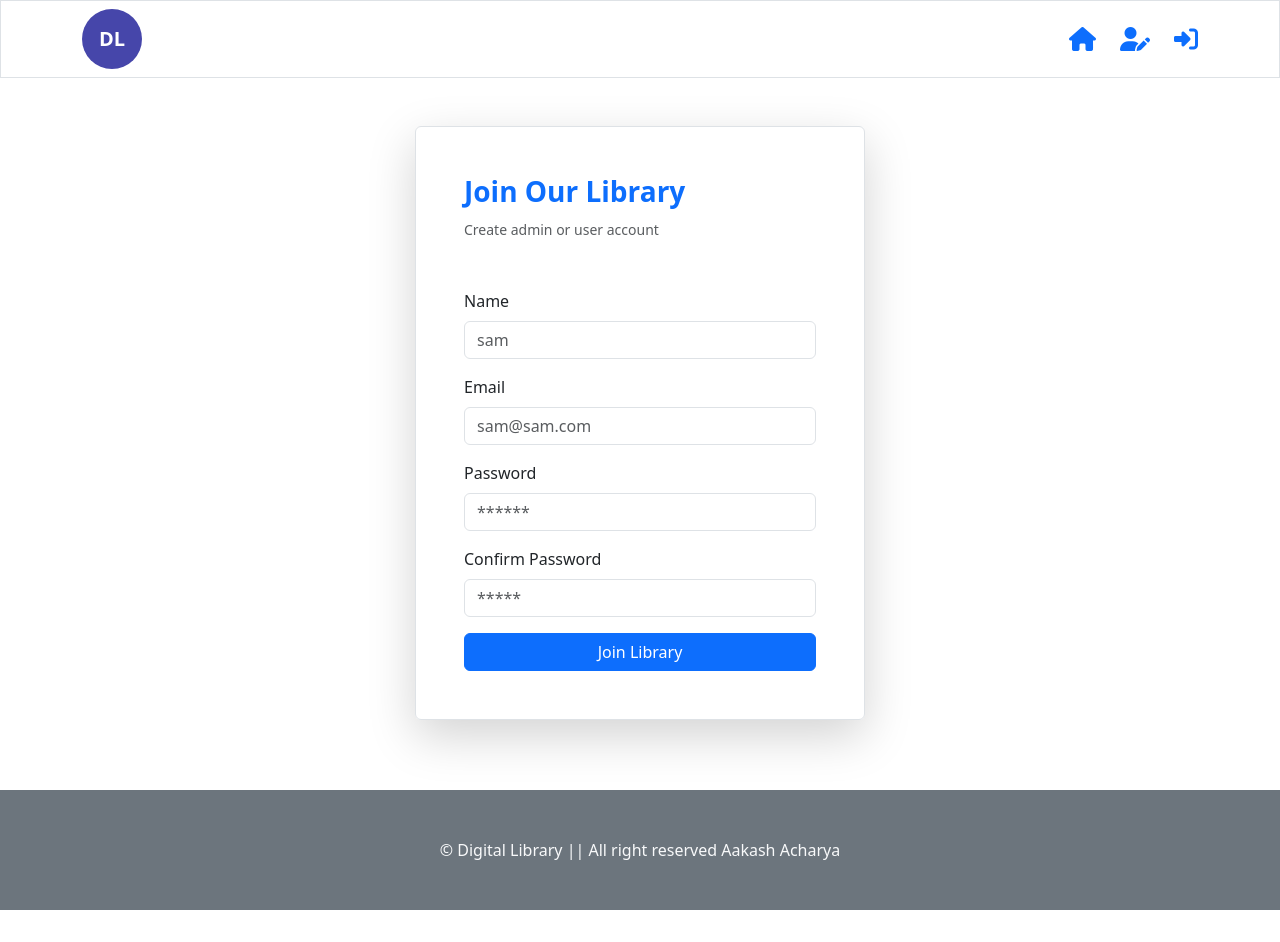
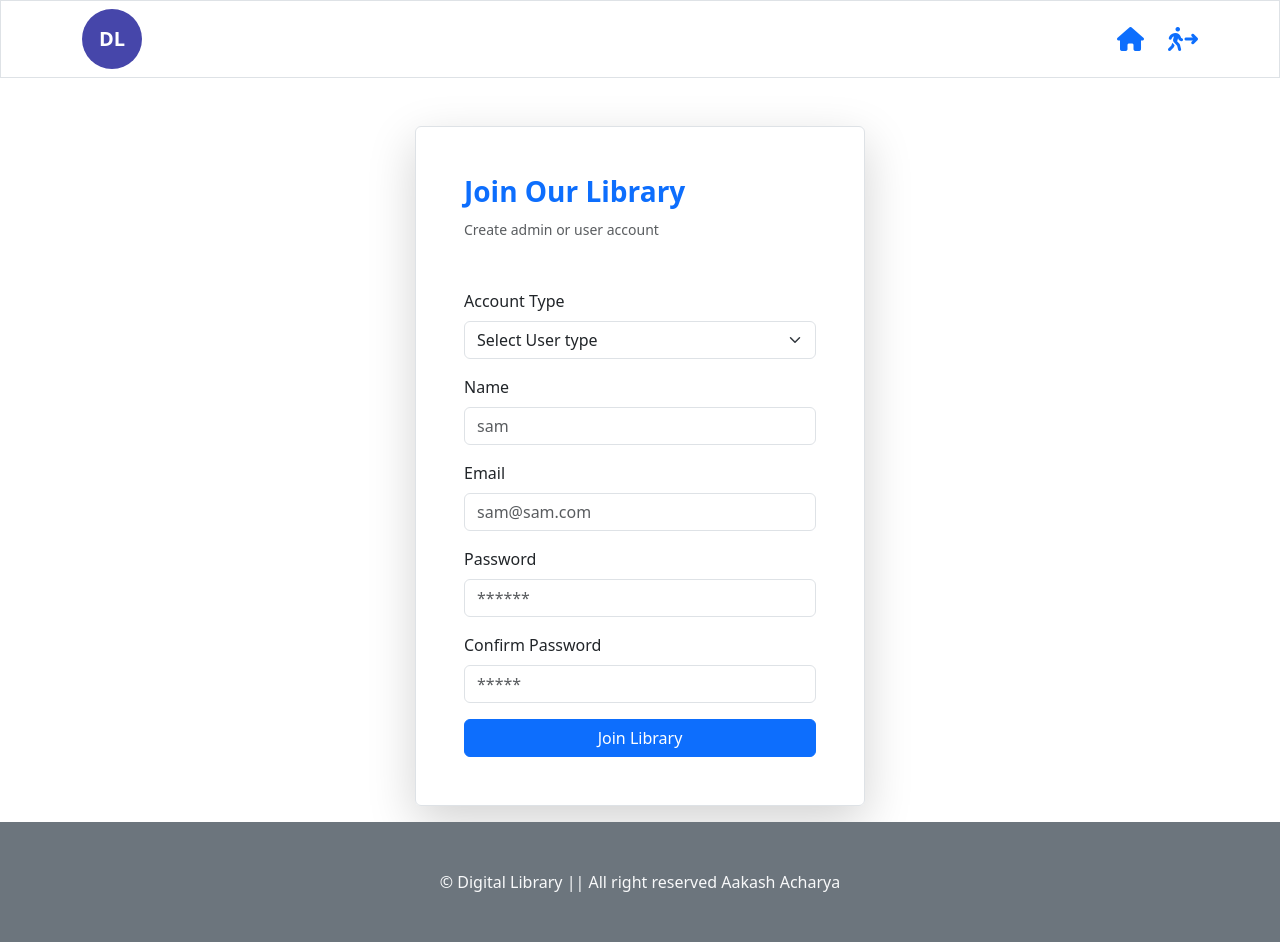
Before and after one commit to get-aakash/digital-library, a React (Create React App) app: page /signup in a window 1280 px wide. Before the commit the page ends 910 px from the top, so only its background shows below. Built offline with nearby package versions, Linux system fonts and the light colour scheme; no server answers; sample sign-in values are in the browser's storage.

Commit message:
signup and signin

```diff
--- a/package.json
+++ b/package.json
@@ -12,6 +12,7 @@
     "react": "^18.2.0",
     "react-bootstrap": "^2.10.0",
     "react-dom": "^18.2.0",
+    "react-redux": "^9.1.1",
     "react-router-dom": "^6.22.0",
     "react-scripts": "5.0.1",
     "react-toastify": "^10.0.5",
--- a/src/App.js
+++ b/src/App.js
@@ -10,8 +10,20 @@ import NewBook from './pages/books/NewBook';
 import BorrowHistory from './pages/borrow-history/BorrowHistory';
 import 'react-toastify/dist/ReactToastify.css';
 import { ToastContainer, toast } from 'react-toastify';
+import PrivateRoute from './components/private-route/PrivateRoute';
+import { onAuthStateChanged } from 'firebase/auth';
+import { useDispatch } from 'react-redux';
+import { setUser } from './pages/signup-signin/userSlice';
+import { auth } from './firebase-config/firebaseConfig';
 
 function App() {
+  const dispatch = useDispatch()
+  onAuthStateChanged(auth, (user)=>{
+  const obj = {
+    uid: user?.uid,
+    email:user?.email,
+    dispalayName:user?.displayName}
+    dispatch(setUser(obj))})
   return (
     <div className="App">
       <Routes>
@@ -23,7 +35,14 @@ function App() {
 
         {/* {private routes} */}
 
-        <Route path='dashboard' element = {<Dashboard />} />
+        <Route
+        path='dashboard'
+        element = {
+        <PrivateRoute>
+          <Dashboard />
+        </PrivateRoute>
+      }
+      />
         <Route path='admin/books' element = {<BookList />} />
         <Route path='admin/new' element = {<NewBook />} />
         <Route path='borrow-history' element = {<BorrowHistory />} />
--- a/src/components/layout/Header.js
+++ b/src/components/layout/Header.js
@@ -1,11 +1,21 @@
+import { signOut } from 'firebase/auth';
 import React from 'react'
 import Container from 'react-bootstrap/Container';
 import Nav from 'react-bootstrap/Nav';
 import Navbar from 'react-bootstrap/Navbar';
 import NavDropdown from 'react-bootstrap/NavDropdown';
 import { Link } from 'react-router-dom';
+import { auth } from '../../firebase-config/firebaseConfig';
+import { toast } from 'react-toastify';
+import { useSelector } from 'react-redux';
 
 const Header = () => {
+  const {user} = useSelector(state=>state.user)
+  const handleOnLogout = ()=>{
+    signOut(auth).then(()=>{
+      toast.success("Signout successfully")
+    }).catch(error=>toast.error(error.message))
+  }
   return (
     <Navbar expand="md border" bg='none' >
       <Container>
@@ -14,8 +24,11 @@ const Header = () => {
         <Navbar.Collapse id="basic-navbar-nav">
           <Nav className="ms-auto gap-4 fs-4">
           <Link to="/" title='Home'><i class="fa-solid fa-house"></i></Link>
-            <Link to="/signup" title='SignUp'><i className="fa-solid fa-user-pen"></i></Link>
+{user?.uid ? <Link to='#' onClick={handleOnLogout} title='SignOut'><i class="fa-solid fa-person-walking-arrow-right"></i></Link>:(<>
+  <Link to="/signup" title='SignUp'><i className="fa-solid fa-user-pen"></i></Link>
             <Link to="/signin" title='SignIn'><i className="fa-solid fa-right-to-bracket"></i></Link>
+</>)}
+
 
 
           </Nav>
--- a/src/components/layout/home/Hero.js
+++ b/src/components/layout/home/Hero.js
@@ -7,8 +7,9 @@ function DarkVariantExample() {
     <Carousel data-bs-theme="dark" >
       <Carousel.Item interval={1000}>
         <img
-          className="d-block w-100 h-25"
+          className="d-block w-100 "
           src={image1}
+          style={{ height: "500px" }}
           alt="First slide"
         />
         <Carousel.Caption>
@@ -20,8 +21,9 @@ function DarkVariantExample() {
       </Carousel.Item>
       <Carousel.Item interval={1000}>
         <img
-          className="d-block w-100 h-25"
+          className="d-block w-100 "
           src={image2}
+          style={{ height: "500px" }}
           alt="Second slide"
         />
         <Carousel.Caption >
@@ -31,8 +33,9 @@ function DarkVariantExample() {
       </Carousel.Item>
       <Carousel.Item interval={1000}>
         <img
-          className="d-block w-100 h-25"
+          className="d-block w-100 "
           src={image3}
+          style={{ height: "500px" }}
           alt="Third slide"
         />
         <Carousel.Caption>
--- /dev/null
+++ b/src/components/private-route/PrivateRoute.js
@@ -0,0 +1,10 @@
+import React from 'react'
+import { useSelector } from 'react-redux'
+import { Navigate } from 'react-router-dom'
+
+const PrivateRoute = ({children}) => {
+    const {user}= useSelector(state=>state.user)
+  return user?.uid ? children :<Navigate to="/signin" />
+}
+
+export default PrivateRoute
--- a/src/index.js
+++ b/src/index.js
@@ -5,13 +5,18 @@ import App from './App';
 import reportWebVitals from './reportWebVitals';
 import 'bootstrap/dist/css/bootstrap.min.css';
 import { BrowserRouter } from 'react-router-dom';
+import store from './store';
+import {Provider} from 'react-redux'
 
 
 const root = ReactDOM.createRoot(document.getElementById('root'));
 root.render(
   <React.StrictMode>
     <BrowserRouter>
-      <App />
+    <Provider store={store}>
+    <App />
+    </Provider>
+
     </BrowserRouter>
 
   </React.StrictMode>
--- a/src/pages/signup-signin/SignIn.js
+++ b/src/pages/signup-signin/SignIn.js
@@ -1,10 +1,112 @@
-import React from 'react'
+import React, { useEffect, useState } from 'react'
+import DefaultLayout from '../../components/layout/DefaultLayout'
+import { Button, Container, Form } from 'react-bootstrap'
+import { toast } from 'react-toastify'
+import { auth, db } from '../../firebase-config/firebaseConfig'
+import { signInWithEmailAndPassword } from 'firebase/auth'
+import { collection, doc, getDoc, query, where } from 'firebase/firestore'
+import { setUser } from './userSlice'
+import { useDispatch, useSelector } from 'react-redux'
+import { useNavigate } from 'react-router-dom'
+import CustomInput from '../../components/custom-input/CustomInput'
 
 const SignIn = () => {
+  const dispatch = useDispatch()
+  const [form, setForm] = useState({})
+  const navigate = useNavigate()
+  const {user} = useSelector(state=>state.user)
+
+  useEffect(()=>{
+ user?.uid && navigate("/dashboard")
+  },[ user?.uid,navigate])
+  const handleOnChange = (e) => {
+    const { name, value } = e.target
+    setForm({ ...form, [name]: value })
+  }
+  const handleOnSubmit = async (e) => {
+    e.preventDefault()
+    try {
+
+      const {  password, email } = form
+
+
+      const userPending = signInWithEmailAndPassword(auth, email, password)
+
+      toast.promise(userPending, {
+        pending: "Please Wait!!",
+
+      })
+      const { user } = await userPending
+
+      const {uid, displayName} = user
+      const userObj = {
+        uid,displayName,email
+      }
+
+      // if (user?.uid) {
+      //   //getUSer
+      //   const q = query(collection(db, 'users'), where ("uid","==", user.uid))
+      //   const querySnapshot = await getDoc(q)
+      //   querySnapshot.forEach((doc)=>{
+      //     const data= {...doc.data()}
+      //     console.log(data)
+      //     dispatch(setUser(data))
+      //   })
+
+     // }
+
+
+      user?.uid ?
+
+        toast.success("Your account has been created redirecting to dashboard!!")&&
+        dispatch(setUser(userObj))
+        : toast.error("unable to login")
+
+
+    } catch (error) {
+      toast.error(error.message)
+
+    }
+  }
+  const inputs = [
+  {
+    label: "Email",
+    name: 'email',
+    placeholder: "sam@sam.com",
+    type: "email",
+    required: true
+
+  },
+  {
+    label: "Password",
+    name: 'password',
+    placeholder: "******",
+    type: "password",
+    required: true
+
+  },
+  ]
   return (
-    <div>
-      SignIn
-    </div>
+    <DefaultLayout>
+      <Container className='mt-5'>
+        <Form onSubmit={handleOnSubmit} className='border rounded shadow-lg p-5 m-auto py-5' style={{ width: "450px" }}>
+          <h3 className='text-primary fw-bolder'>Welcome to Our Library</h3>
+
+
+          <div className="mt-5">
+
+            {inputs.map((item, i) => (
+              <CustomInput key={i} {...item} onChange={handleOnChange} />
+            ))}
+
+          </div>
+
+          <div className='d-grid mt-3'>
+            <Button type='submit'>Login</Button>
+          </div>
+        </Form>
+      </Container>
+    </DefaultLayout>
   )
 }
 
--- a/src/pages/signup-signin/SignUp.js
+++ b/src/pages/signup-signin/SignUp.js
@@ -8,33 +8,48 @@ import { createUserWithEmailAndPassword, updateProfile } from 'firebase/auth'
 import { auth, db } from '../../firebase-config/firebaseConfig'
 import { doc, setDoc } from 'firebase/firestore'
 import { useNavigate } from 'react-router-dom'
+import { useDispatch, useSelector } from 'react-redux'
+import { setUser } from './userSlice'
 
 
 const SignUp = () => {
+  const dispatch = useDispatch()
   const [form, setForm] = useState({})
   const navigate = useNavigate()
-  const handleOnChange = (e)=>{
-    const {name,value} = e.target
-    setForm({...form, [name]: value})
+  const handleOnChange = (e) => {
+    const { name, value } = e.target
+    setForm({ ...form, [name]: value })
   }
 
-  const handleOnSubmit = async(e)=>{
+  const handleOnSubmit = async (e) => {
     e.preventDefault()
     try {
 
-    const {cPassword, password, email, name} = form
-    if(cPassword !== password){
+      const { cPassword, password, email, name } = form
+      if (cPassword !== password) {
         return toast.error("Password doesnot match")
       }
 
-    const {user} = await createUserWithEmailAndPassword(auth, email, password)
-      updateProfile(user,{
+      const userPending = createUserWithEmailAndPassword(auth, email, password)
+
+      toast.promise(userPending, {
+        pending: "Please Wait!!",
+        success: "User Created",
+        error: "User Creation failed"
+      })
+      const { user } = await userPending
+      console.log(user)
+      if (user?.uid) {
+        updateProfile(user, {
           displayName: name
         })
+      }
+
       const obj = {
-        email,name
+        email, name,role:form.role
       }
-      await setDoc(doc(db,'users',user.uid),obj)
+      await setDoc(doc(db, 'users', user.uid), obj)
+      dispatch(setUser({ ...obj, uid: user.uid, role: form.role }))
       toast.success("Your account has been created redirecting to dashboard!!")
       navigate("/dashboard")
 
@@ -77,18 +92,27 @@ const navigate = useNavigate()
   return (
     <DefaultLayout>
       <Container className='mt-5'>
-        <Form onSubmit={handleOnSubmit} className='border rounded shadow-lg p-5 m-auto py-5' style = {{width: "450px"}}>
+        <Form onSubmit={handleOnSubmit} className='border rounded shadow-lg p-5 m-auto py-5' style={{ width: "450px" }}>
           <h3 className='text-primary fw-bolder'>Join Our Library</h3>
 
           <Form.Text className='mt-5 py-2'>
             Create admin or user account
           </Form.Text>
           <div className="mt-5">
-          {inputs.map((item,i)=>(
+            <Form.Group className='mb-3'>
+              <label className="mb-2">Account Type</label>
+              <Form.Select name="role" onChange={handleOnChange}>
+                <option value="" >Select User type</option>
+                <option value="admin">Admin</option>
+                <option value="user">User</option>
+              </Form.Select>
+            </Form.Group>
+            {inputs.map((item, i) => (
               <CustomInput key={i} {...item} onChange={handleOnChange} />
             ))}
 
           </div>
+
           <div className='d-grid mt-3'>
             <Button type='submit'>Join Library</Button>
           </div>
--- /dev/null
+++ b/src/pages/signup-signin/userSlice.js
@@ -0,0 +1,20 @@
+import { createSlice } from "@reduxjs/toolkit";
+
+
+const initialState = {
+    user: {}
+}
+const userSLice = createSlice({
+    name: "user",
+    initialState,
+    reducers: {
+        setUser: (state, { payload }) => {
+            state.user = payload
+        }
+    }
+})
+
+const {reducer,actions} = userSLice
+export const {setUser} = actions
+
+export default reducer
--- /dev/null
+++ b/src/store.js
@@ -0,0 +1,11 @@
+import {  configureStore } from "@reduxjs/toolkit";
+import userReducer  from "./pages/signup-signin/userSlice";
+const store = configureStore({
+    reducer:{
+       user: userReducer,
+
+    }
+
+})
+
+export default store
```
Also changed, not shown: src/pages/signup-signin/userAction.js (added), 1 other file (tests, documents, lock files or other folders). Lines whose indentation alone changed are shown as unchanged.
